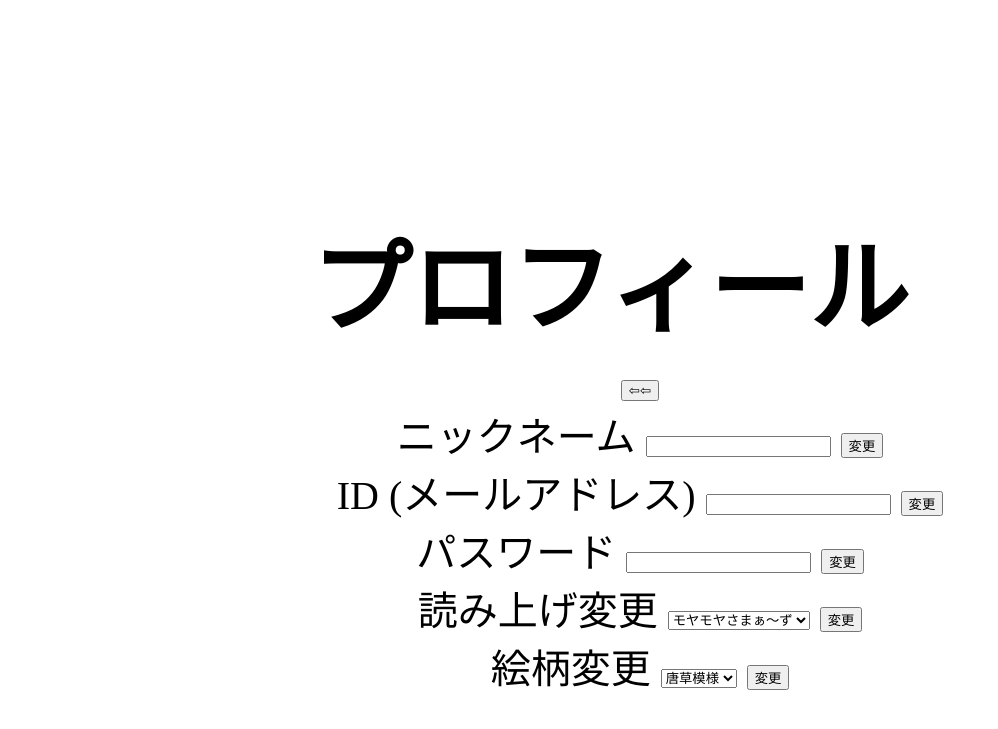
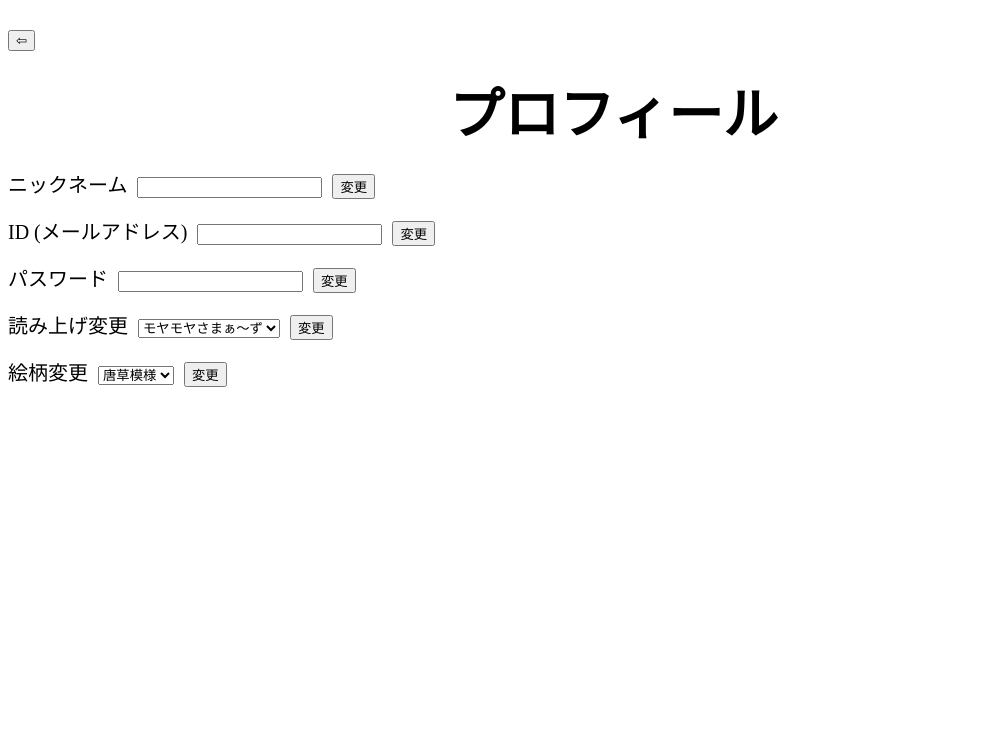
Before and after one commit to Hoshi0529/karuta, a PHP site: page /html/profile.html in a window 1280 px wide. Shown: the top 729 px of the page, without its empty margins (0-998 px from the left). Run offline with PHP 8.4, Linux system fonts and the light colour scheme.

Commit message:
タイトルと戻るボタン

```diff
--- a/Code/css/profile.css
+++ b/Code/css/profile.css
@@ -1,6 +1,6 @@
 @charset "UTF-8";
 body{
-    text-align: center;
+
     font-size: 40px;
 }
 
@@ -14,8 +14,16 @@ p {
 
 h1 {
     margin: 5px;
-    font-size: 100px;
-    padding: 200px 75px 0px 15px;
+    font-size: 55px;
+    padding: 10px 60px 0px 7px;
     text-align: center;
     cursor: pointer;
 }
+option {
+    font-size: 10px;
+
+}
+label {
+    font-size: 20px;
+    text-align:left;
+}
--- a/Code/html/profile.html
+++ b/Code/html/profile.html
@@ -6,9 +6,11 @@
         <title>プロフィール</title>
     </head>
     <body>
-        <h1 name="title">プロフィール</h1>
-        <button onclick="location.href='./mode.html'" name="mode" class="mode">⇦⇦
+        <div class="atama">
+        <button onclick="location.href='./mode.html'" name="mode" class="mode">⇦
         </button>
+        <h1 name="title">プロフィール</h1></div>
+
 
         <div class="signup-container">
         <div class="form-group">
```
